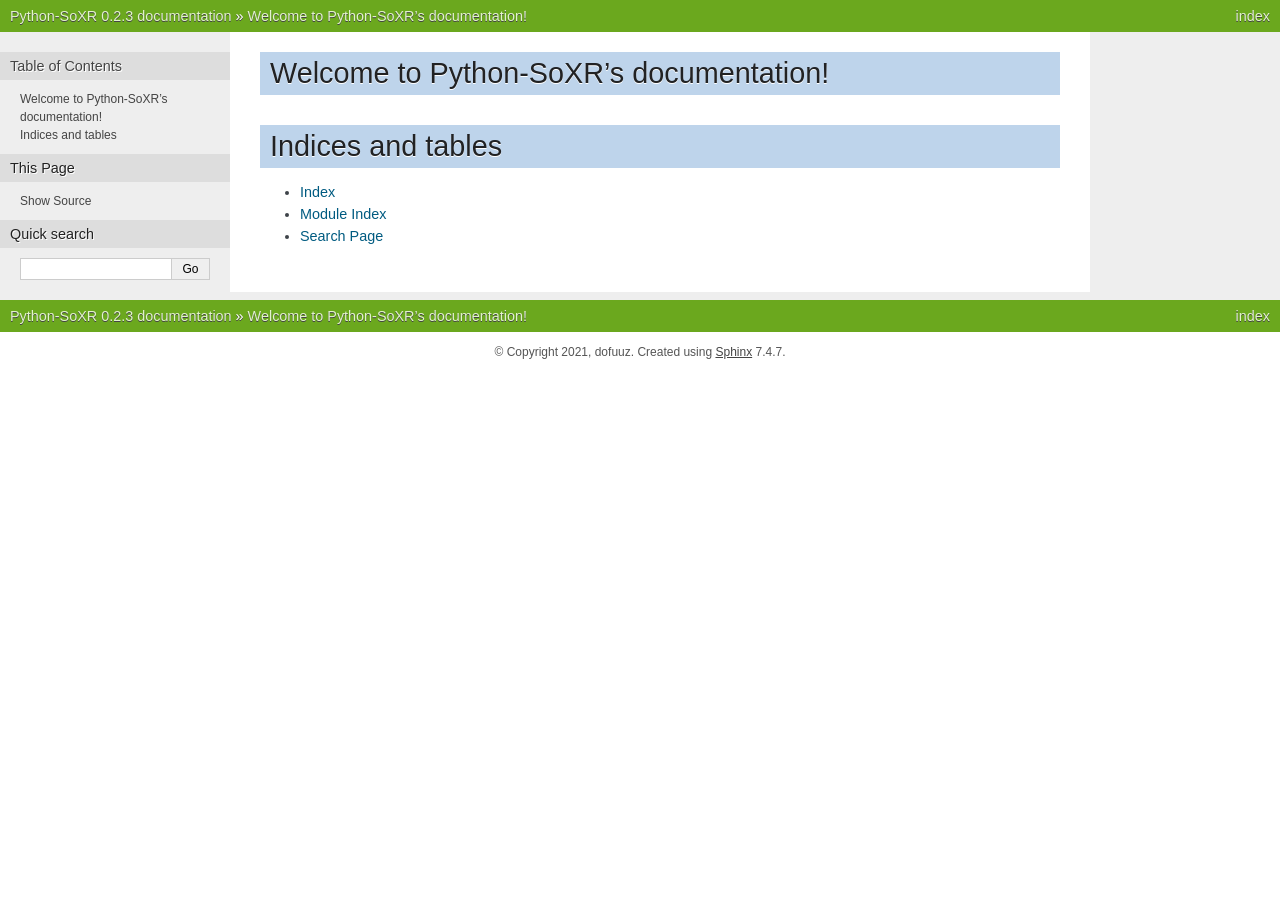
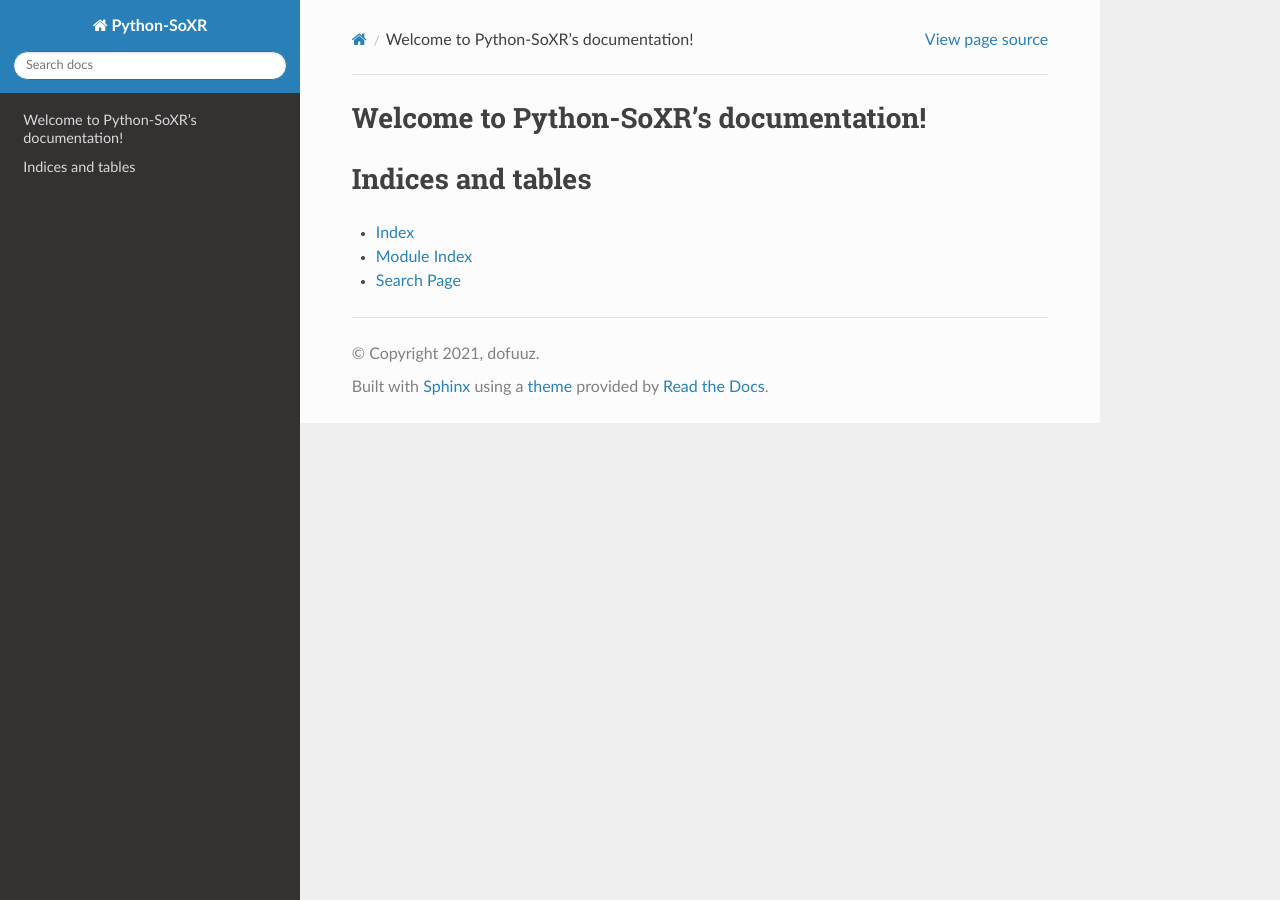
Before and after one commit to dofuuz/python-soxr, a Sphinx documentation site: the page built from docs/index.rst, in a window 1280 px wide. Built offline with Sphinx 7.4.7 and the Read the Docs theme 2.0.0, drawn with Linux system fonts in a browser that asks for light colours.

Commit message:
Change Sphinx theme

```diff
--- a/docs/conf.py
+++ b/docs/conf.py
@@ -27,12 +27,15 @@
 
 # -- General configuration ---------------------------------------------------
 
+import sphinx_rtd_theme
+
 # Add any Sphinx extension module names here, as strings. They can be
 # extensions coming with Sphinx (named 'sphinx.ext.*') or your custom
 # ones.
 extensions = [
     'sphinx.ext.autodoc',
     'sphinx.ext.napoleon',
+    'sphinx_rtd_theme',
 ]
 
 autodoc_mock_imports = ['soxr.cysoxr', 'soxr.version', 'numpy']
@@ -51,7 +54,7 @@
 # The theme to use for HTML and HTML Help pages.  See the documentation for
 # a list of builtin themes.
 #
-html_theme = 'nature'
+html_theme = 'sphinx_rtd_theme'
 
 # Add any paths that contain custom static files (such as style sheets) here,
 # relative to this directory. They are copied after the builtin static files,
```
